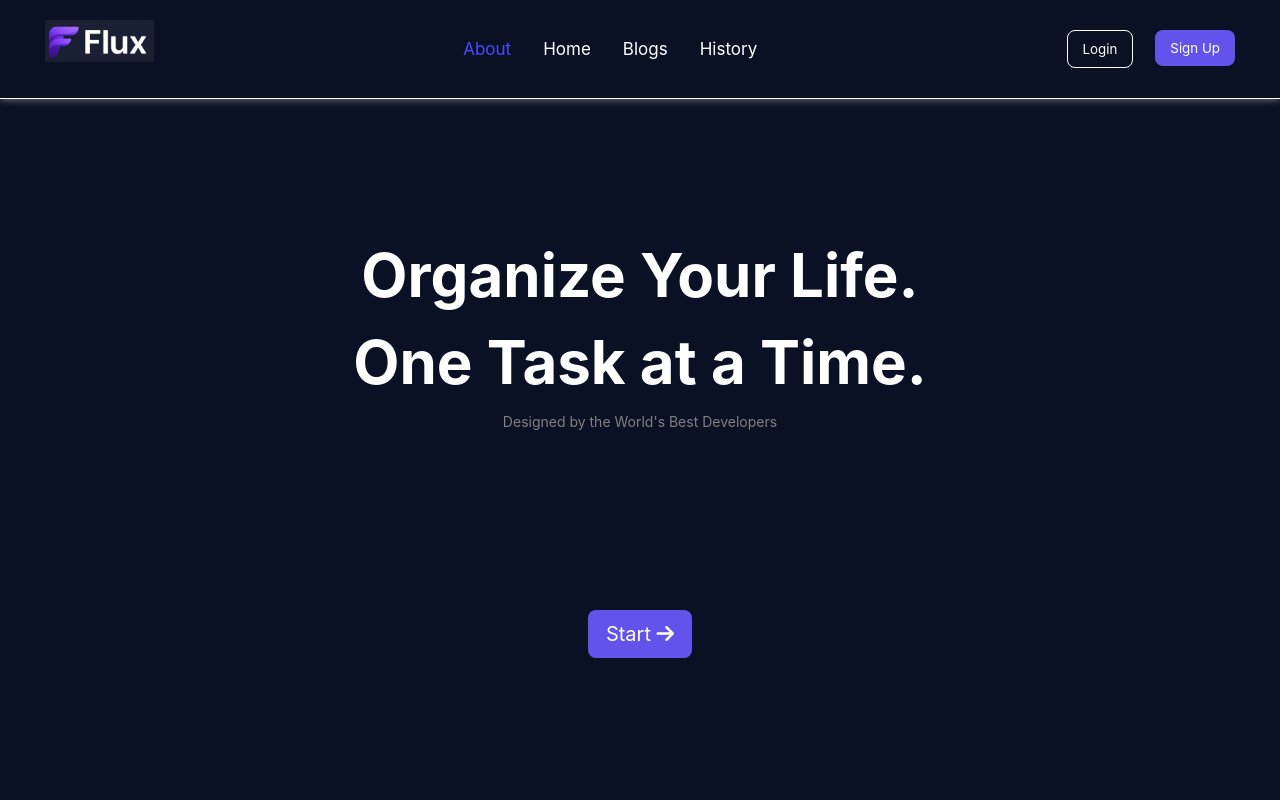
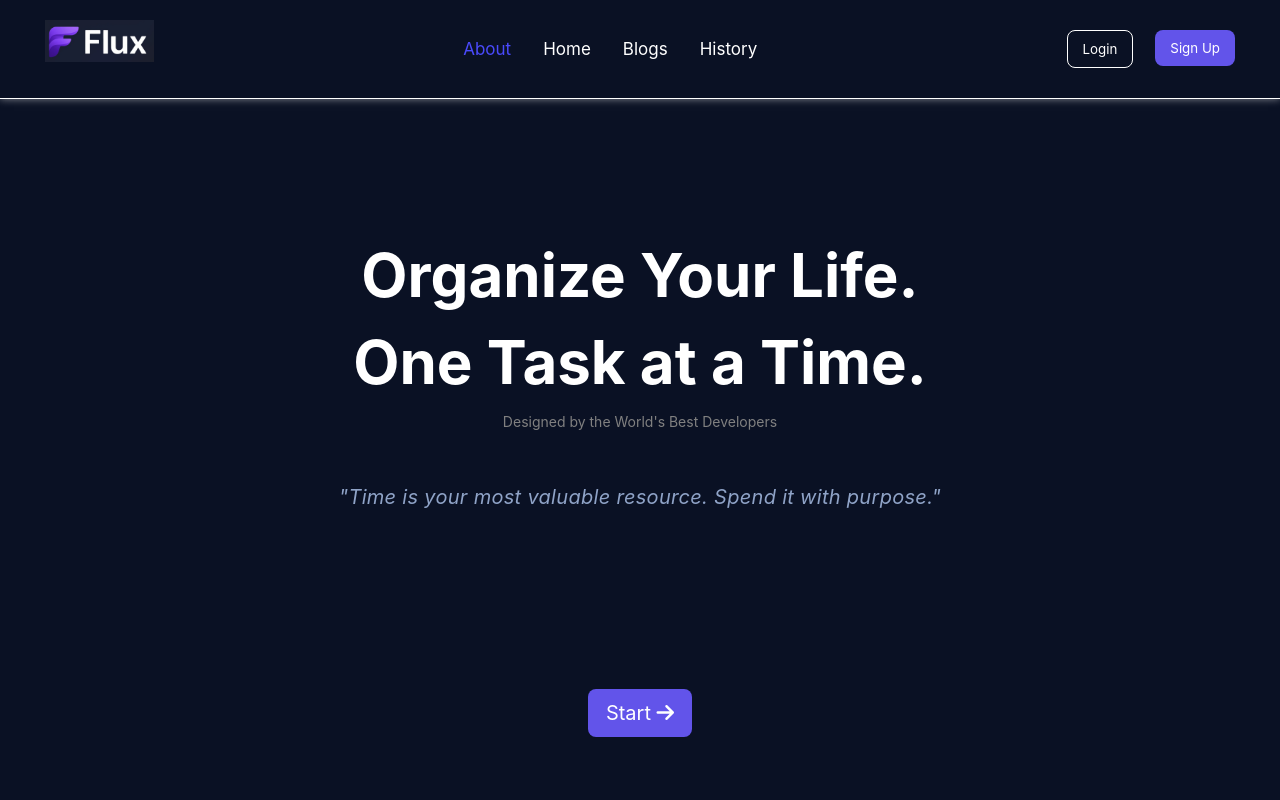
Before and after one commit to hemant01010-bansal/Flux, a React (Vite) app in the folder taskVerse/: page / in a window 1280 px wide. Shown: the top 800 px of the page. Built offline with nearby package versions, Linux system fonts and the light colour scheme; grey boxes are pictures that could not be loaded.

Commit message:
add a quote on importance of time on 'about' page

```diff
--- a/taskVerse/src/components/Hero.css
+++ b/taskVerse/src/components/Hero.css
@@ -1,8 +1,5 @@
-
 /* css for interactive lines */
 .headingLines{
-    /* background-color: coral; */
-    /* height: 50vh; */
     padding: 140px 0px 180px 0px;
     display: flex;
     flex-direction: column;
@@ -44,6 +41,14 @@
     color: white;
 }
 
+.timeQuote {
+    font-size: 20px;
+    font-style: italic;
+    color: #8fa3c7;
+    margin-top: 40px;
+    letter-spacing: 0.3px;
+}
+
 @media (max-width: 500px) {
     .headBar{
         display: inline;
@@ -51,7 +56,7 @@
     }
 
     .headingLines{
-        padding: 80px 20px 35px 20px;
+        padding: 45px 20px 35px 20px;
         gap: 25px;
         font-size: 28px;
     }
--- a/taskVerse/src/components/Hero.jsx
+++ b/taskVerse/src/components/Hero.jsx
@@ -1,5 +1,6 @@
 import React from "react";
-import './Hero.css';
+import "./Hero.css";
+import { NavLink } from "react-router-dom";
 
 function Hero() {
     return (
@@ -7,14 +8,24 @@ function Hero() {
             <div className="headingLines">
                 <h1>Organize Your Life.</h1>
                 <h1>One Task at a Time.</h1>
+
                 <p>Designed by the World's Best Developers</p>
+
+                {/* Time quote */}
+                <div className="timeQuote">
+                    "Time is your most valuable resource. Spend it with purpose."
+                </div>
             </div>
 
             <div className="start">
-                <button>Start <i className="fa-solid fa-arrow-right" style={{color: "rgb(255, 255, 255)"}}></i></button>
+                <NavLink to="home">
+                    <button>
+                        Start <i className="fa-solid fa-arrow-right"></i>
+                    </button>
+                </NavLink>
             </div>
         </>
-    )
+    );
 }
 
 export default Hero;
```
